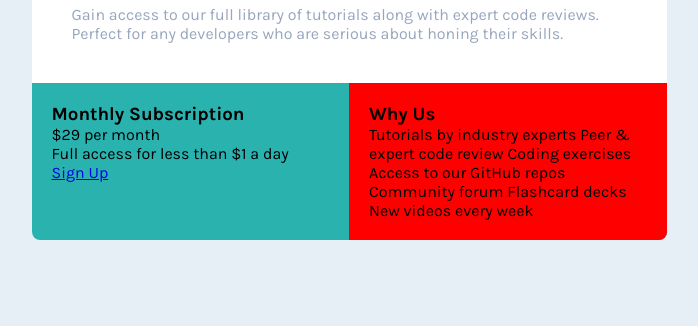
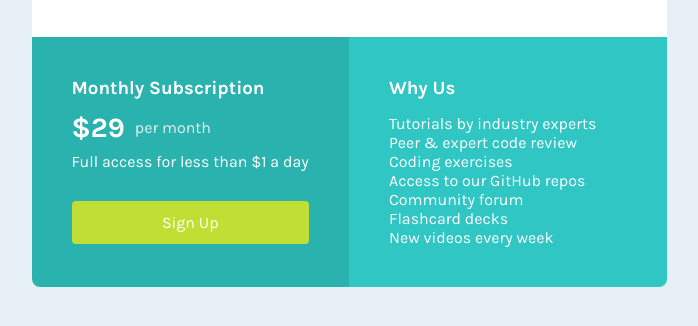
Before and after one commit to devroboco/single-price-grid-component, a plain HTML site: page index.html in a window 1280 px wide. Shown: the part 342-668 px from the top of the page, without its empty margins (291-989 px from the left). Drawn offline with Linux system fonts and the light colour scheme.

Commit message:
end up the desktop style

```diff
--- a/index.html
+++ b/index.html
@@ -22,18 +22,21 @@
     <div class="group-section">
       <div class="section-2">
         <h3>Monthly Subscription</h3>
-        <p><span>&dollar;29</span> per month</p>
+        <div class="price"">
+          <h3>&dollar;29</h3>
+          <p>per month</p>
+        </div>
         <p>Full access for less than &dollar;1 a day</p>
-        <a href="/">Sign Up</a>
+        <a href=" /" class="btn">Sign Up</a>
         </div>
         <div class="section-3">
           <h3>Why Us</h3>
           <p>Tutorials by industry experts
             Peer &amp; expert code review
-          Coding exercises
+            Coding exercises<br>
             Access to our GitHub repos
-          Community forum
-          Flashcard decks
+            Community forum<br>
+            Flashcard decks<br>
             New videos every week</p>
         </div>
       </div>
--- a/style.css
+++ b/style.css
@@ -39,22 +39,47 @@ body {
 .group-section {
   display: grid;
   grid-template-columns: 1fr 1fr;
-  background-color: hsl(179, 62%, 43%);
-  border-radius: 0px 0px 8px 8px;
+  color: white;
 }
 
 .section-2 {
-  padding: 20px;
+  padding: 40px;
+  background-color: hsl(179, 62%, 43%);
+  border-radius: 0px 0px 0px 8px;
 }
 
 .section-3 {
-  background-color: red;
+  background-color: hsl(179, 62%, 48%);
   border-radius: 0px 0px 8px 0px;
-  padding: 20px;
+  padding: 40px;
 }
 
-/*
-h3 {
- color: white;
+.section-3 p {
+  margin-top: 15px;
 }
-*/
+
+.btn {
+  text-decoration: none;
+  color: white;
+  background-color: hsl(71, 73%, 54%);
+  padding: 12px 25px;
+  display: block;
+  text-align: center;
+  border-radius: 4px;
+  margin-top: 30px;
+}
+
+.price {
+  display: flex;
+  align-items: center;
+  gap: 10px;
+  margin: 12px 0px 8px 0px;
+}
+
+.price p{
+  color: hsl(204, 43%, 93%);
+}
+
+.price h3 {
+  font-size: 28px;
+}
```
Lines whose indentation alone changed are shown as unchanged.
